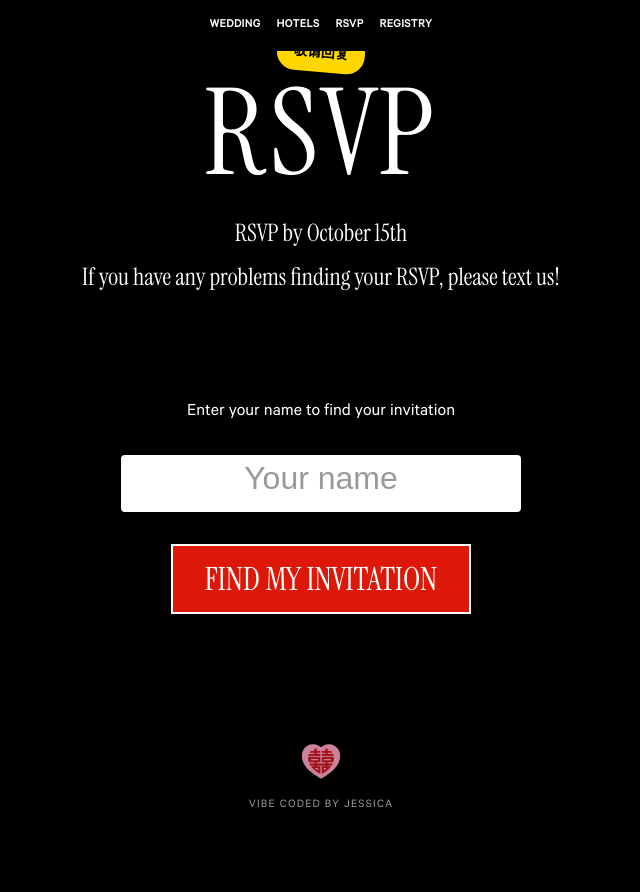
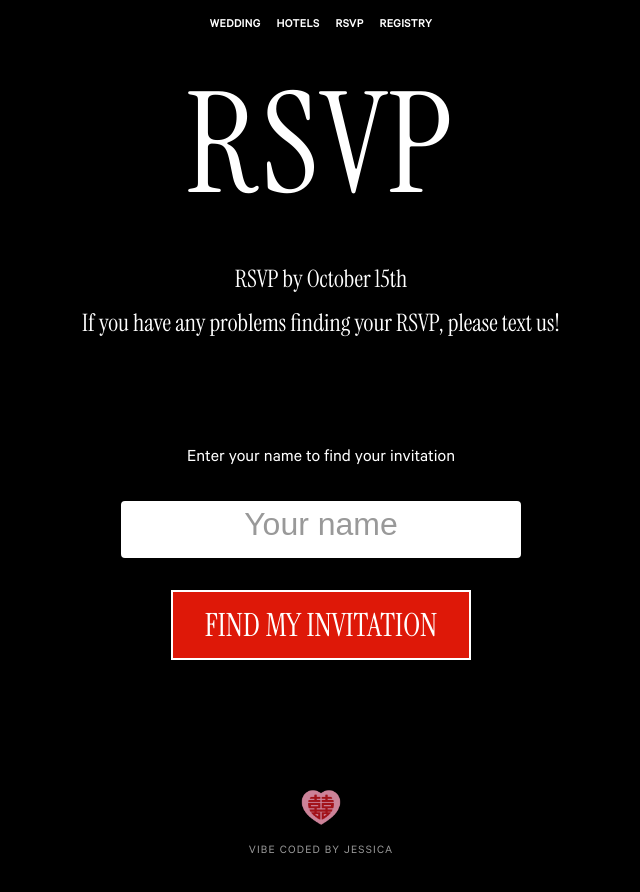
Before and after one commit to jshefta/weddingwebsite, a plain HTML site: page rsvp.html in a window 1280 px wide. Shown: the whole page, without its empty margins (319-959 px from the left). Before the commit the page ends 852 px from the top, so only its background shows below. Drawn offline with Linux system fonts and the light colour scheme; no server answers.

Commit message:
updated styles

```diff
--- a/rsvp.html
+++ b/rsvp.html
@@ -25,7 +25,6 @@
   </nav>
   <main>
     <div class="rsvp-header">
-      <div class="chinese-badge">敬请回复</div>
       <h1>RSVP</h1>
       <div class="rsvp-info">
         <p>RSVP by October 15th</p>
--- a/script.js
+++ b/script.js
@@ -162,9 +162,17 @@ function findGuest() {
   console.log("🔍 Party with Matt:", mattParty);
   console.log("🔍 Party with Archie:", archieParty);
 
+  // Try exact match first, then partial match
   matchedParty = guestList.find(party =>
-    party.partyNames.some(name => name.toLowerCase().includes(nameInput))
+    party.partyNames.some(name => name.toLowerCase() === nameInput)
   );
+
+  // If no exact match, try partial match
+  if (!matchedParty) {
+    matchedParty = guestList.find(party =>
+      party.partyNames.some(name => name.toLowerCase().includes(nameInput))
+    );
+  }
 
   console.log("🔍 Matched party:", matchedParty);
 
--- a/styles.css
+++ b/styles.css
@@ -175,7 +175,7 @@ h1 {
 
 /* Special styling for RSVP page h1 */
 .rsvp-header h1 {
-  font-size: 120px;
+  font-size: 140px;
   margin: 1rem 0;
   letter-spacing: 4px;
 }
@@ -609,6 +609,7 @@ h2 {
   flex-direction: column;
   align-items: center;
   width: 100%;
+  max-width: 720px;
 }
 
 .rsvp-status {
@@ -721,6 +722,10 @@ h2 {
   text-align: center;
   margin-bottom: 3rem;
   position: relative;
+  display: flex;
+  flex-direction: column;
+  align-items: center;
+  width: 100%;
 }
 
 .chinese-badge {
@@ -755,10 +760,8 @@ h2 {
 .rsvp-container {
   display: flex;
   flex-direction: column;
-  gap: 2rem;
-  max-width: 600px;
-  margin: 0 auto;
-  padding: 0 1rem;
+  align-items: center;
+  width: 100%;
 }
 
 #lookup {
@@ -824,17 +827,12 @@ h2 {
 /* Desktop layout - side by side */
 @media (min-width: 768px) {
   .rsvp-container {
-    flex-direction: row;
-    align-items: flex-start;
   }
 
   #lookup {
     max-width: 400px;
   }
 
-  #rsvpForm {
-  max-width: 600px;
-}
 
 /* RSVP Page Responsive Styles */
 @media (max-width: 700px) {
```
